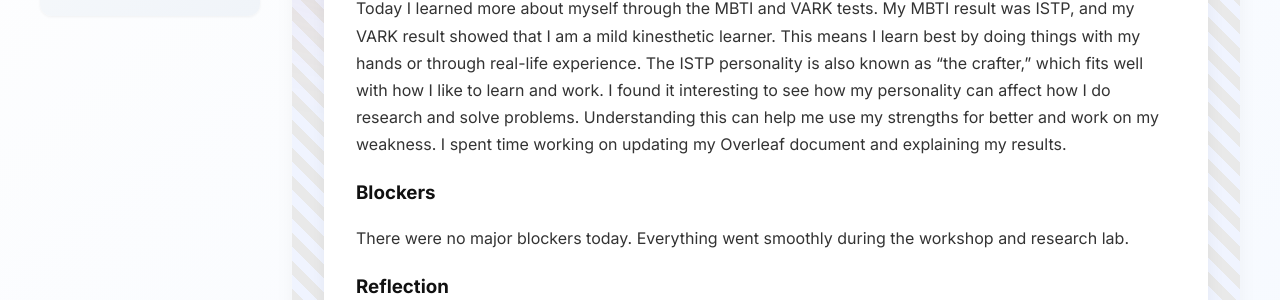
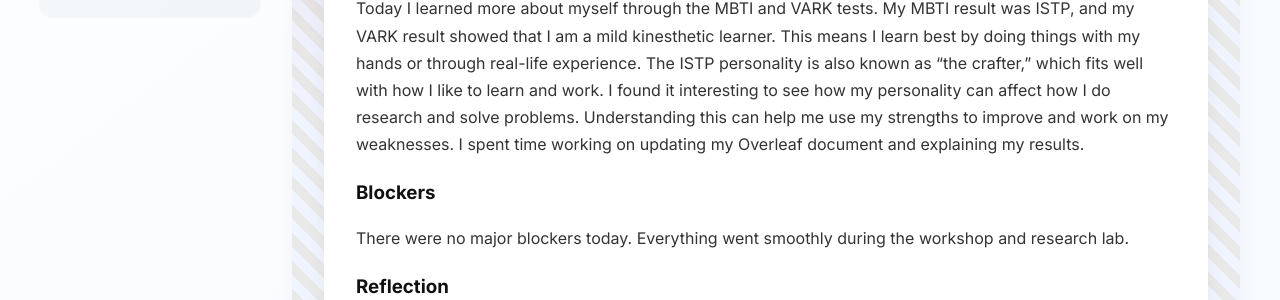
Before and after one commit to rojee-thapa/rojee-thapa.github.io, a Jekyll site: the page built from _posts/2025-07-15-day-36.md, in a window 1280 px wide. Shown: the part 319-619 px from the top of the page. Built offline with Jekyll 4.4.1, drawn with Linux system fonts in a browser that asks for light colours.

Commit message:
Update 2025-07-15-day-36.md

```diff
--- a/_posts/2025-07-15-day-36.md
+++ b/_posts/2025-07-15-day-36.md
@@ -7,7 +7,7 @@ permalink: /day36.html
 tags: ['Overleaf', 'MBTI', 'VARK']
 
 what_i_learned: |
-   Today I learned more about myself through the MBTI and VARK tests. My MBTI result was ISTP, and my VARK result showed that I am a mild kinesthetic learner. This means I learn best by doing things with my hands or through real-life experience. The ISTP personality is also known as "the crafter," which fits well with how I like to learn and work. I found it interesting to see how my personality can affect how I do research and solve problems. Understanding this can help me use my strengths for better and work on my weakness.  I spent time working on updating my Overleaf document and explaining my results.
+   Today I learned more about myself through the MBTI and VARK tests. My MBTI result was ISTP, and my VARK result showed that I am a mild kinesthetic learner. This means I learn best by doing things with my hands or through real-life experience. The ISTP personality is also known as "the crafter," which fits well with how I like to learn and work. I found it interesting to see how my personality can affect how I do research and solve problems. Understanding this can help me use my strengths to improve and work on my weaknesses.  I spent time working on updating my Overleaf document and explaining my results.
 
 
 
```
